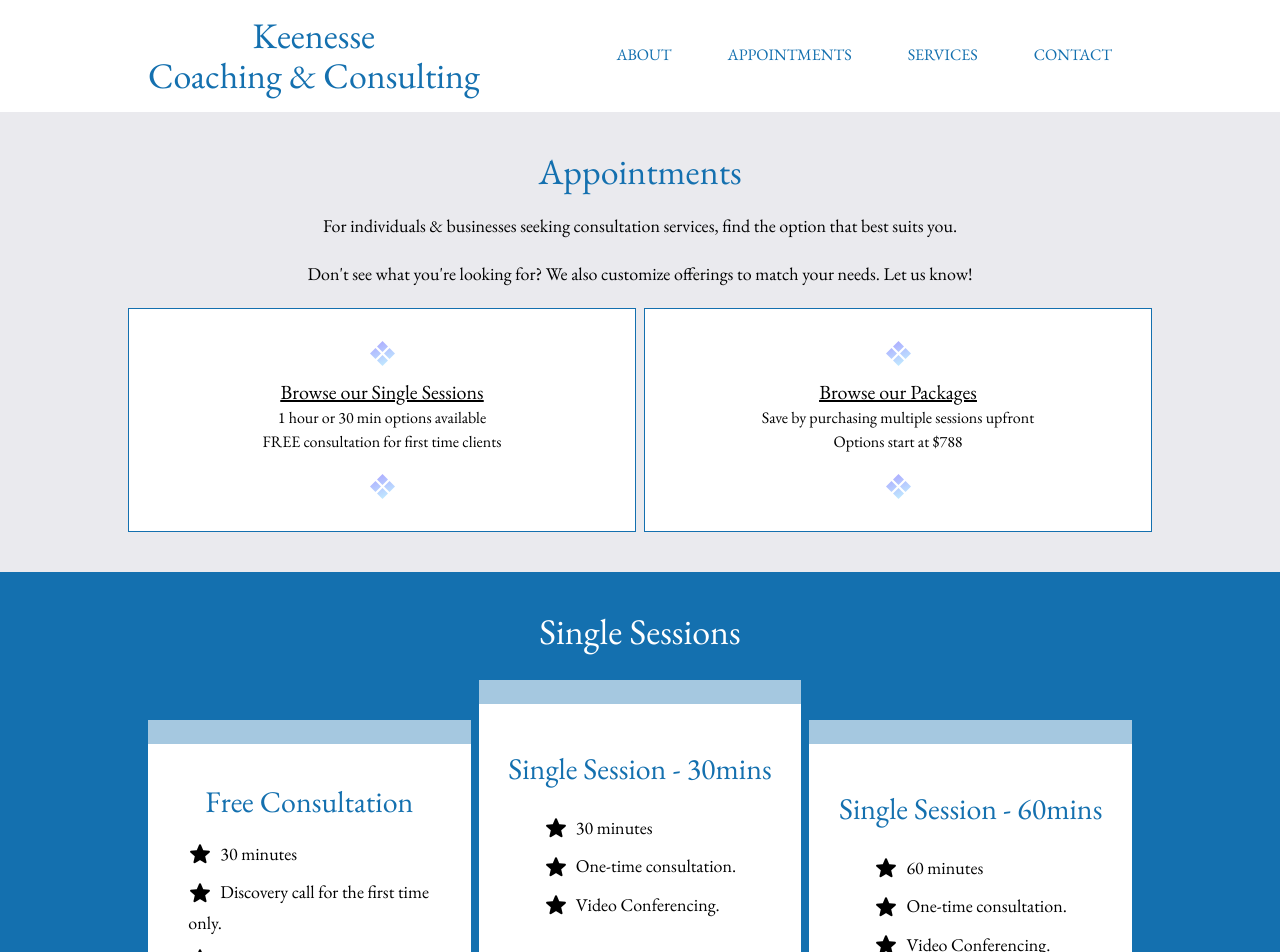
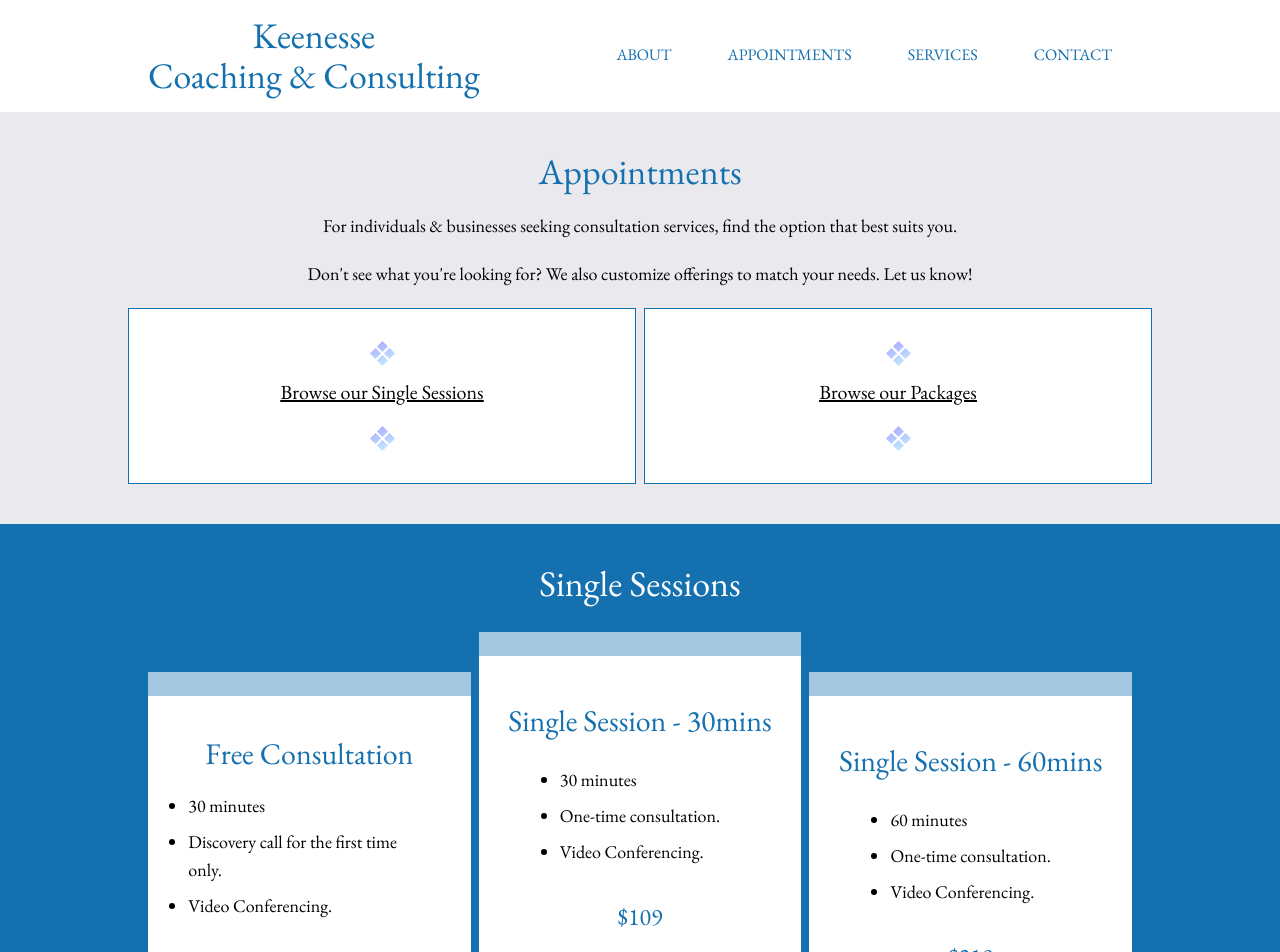
Before and after one commit to ybot1122/keenesse, a Next.js app: page /appointments in a window 1280 px wide. Shown: the top 952 px of the page. Built offline with nearby package versions, Linux system fonts and the light colour scheme.

Commit message:
More UI improvements

```diff
--- a/app/appointments/Tabs.tsx
+++ b/app/appointments/Tabs.tsx
@@ -95,6 +95,7 @@ const Packages = () => {
           ]}
           highlight={"SAVE 10%"}
           highlightLevel={1}
+          listType="star"
         />
         <BuyCard
           details={[
@@ -113,6 +114,7 @@ const Packages = () => {
           }
           indented={false}
           bg="white"
+          listType="star"
           bestValue
         />
         <BuyCard
@@ -134,6 +136,7 @@ const Packages = () => {
           price="$1,149 ($189/hr)"
           highlight={"SAVE 12%"}
           highlightLevel={1}
+          listType="star"
         />
       </div>
     </div>
--- a/app/appointments/page.tsx
+++ b/app/appointments/page.tsx
@@ -27,8 +27,6 @@ export default function Appointments() {
               <p className="text-xl align-middle underline">
                 <Link href="#single">Browse our Single Sessions</Link>
               </p>
-              <p>1 hour or 30 min options available</p>
-              <p>FREE consultation for first time clients</p>
               <p className="mt-2">
                 <RightChevron />
               </p>
@@ -40,8 +38,6 @@ export default function Appointments() {
               <p className="text-xl align-middle underline">
                 <Link href="#package">Browse our Packages</Link>
               </p>
-              <p>Save by purchasing multiple sessions upfront</p>
-              <p>Options start at $788</p>
               <p className="mt-2">
                 <RightChevron />
               </p>
@@ -64,7 +60,7 @@ const RightChevron = () => (
     xmlns="http://www.w3.org/2000/svg"
   >
     {" "}
-    <g clip-path="url(#clip0_105_351)">
+    <g clipPath="url(#clip0_105_351)">
       {" "}
       <path
         d="M156.064 143.936L112.127 100L156.064 56.0636L200 100L156.064 143.936ZM43.9364 143.936L0 100L43.9364 56.0636L87.8728 100L43.9364 143.936ZM100 200L56.0636 156.064L100 112.127L143.936 156.064L100 200ZM100 87.8728L56.0636 43.9364L100 0L143.936 43.9364L100 87.8728Z"
@@ -82,7 +78,7 @@ const RightChevron = () => (
         gradientUnits="userSpaceOnUse"
       >
         {" "}
-        <stop stop-color="#ACAAFF" /> <stop offset="1" stopColor="#C0E8FF" />{" "}
+        <stop stopColor="#ACAAFF" /> <stop offset="1" stopColor="#C0E8FF" />{" "}
       </linearGradient>{" "}
       <clipPath id="clip0_105_351">
         {" "}
--- a/app/globals.css
+++ b/app/globals.css
@@ -44,9 +44,13 @@
 }
 
 /* Do an horizontal flip when you move the mouse over the flip box container */
-.flip-card-flip {
+.flip-card-flipped {
   transform: rotateY(180deg);
 }
+
+.flip-card-unflipped {
+}
+
 
 /* Position the front and back side */
 .flip-card-front, .flip-card-back {
--- a/app/services/ClickableTile.tsx
+++ b/app/services/ClickableTile.tsx
@@ -3,17 +3,25 @@
 import { useState } from "react";
 
 export default function ClickableTile({ title }: { title: string }) {
+  const [touched, setTouched] = useState(false);
   const [flipped, setFlipped] = useState(false);
+
+  const flippedClass = touched
+    ? flipped
+      ? "flip-card-flipped"
+      : "flip-card-unflipped"
+    : "";
 
   return (
     <div className="flip-card h-full cursor-pointer">
       <div
-        className={`flip-card-inner h-full ${flipped ? "flip-card-flip" : ""}`}
+        className={`flip-card-inner h-full ${flippedClass}`}
+        onClick={() => {
+          setFlipped(!flipped);
+          setTouched(true);
+        }}
       >
-        <div
-          className={`flip-card-front flex justify-center flex-wrap`}
-          onClick={() => setFlipped(!flipped)}
-        >
+        <div className={`flip-card-front flex justify-center flex-wrap`}>
           <div className="text-center self-start w-full mt-5">
             <Star />
             <Star />
--- a/components/BuyCard.tsx
+++ b/components/BuyCard.tsx
@@ -13,6 +13,7 @@ export default function BuyCard({
   highlight,
   highlightLevel = 1,
   bestValue = false,
+  listType = "dot",
 }: {
   href: string;
   title: string;
@@ -24,6 +25,7 @@ export default function BuyCard({
   highlight?: string;
   highlightLevel?: 1 | 2;
   bestValue?: boolean;
+  listType?: "dot" | "star";
 }) {
   let highlightClass = "mx-auto font-bold ";
   if (highlightLevel === 1) {
@@ -39,10 +41,12 @@ export default function BuyCard({
       <div className="h-[24px] bg-buyAccent" />
       <h3 className="text-blue text-3xl mb-5 px-2 mt-10">{title}</h3>
 
-      <ul className="text-left max-w-[75%] mx-auto text-lg">
+      <ul
+        className={`text-left max-w-[75%] mx-auto text-lg ${listType === "dot" ? "list-disc" : ""}`}
+      >
         {details.map((d) => (
           <li key={d} className="mb-2">
-            <Star />
+            {listType === "star" && <Star />}
             {d}
           </li>
         ))}
@@ -51,7 +55,6 @@ export default function BuyCard({
       {price && <p className="text-blue text-2xl my-5">{price}</p>}
       {bestValue && (
         <div className="bg-yellow font-bold w-[125px] mx-auto p-2">
-          <p>BEST VALUE</p>
           <p>16% SAVINGS</p>
         </div>
       )}
```
